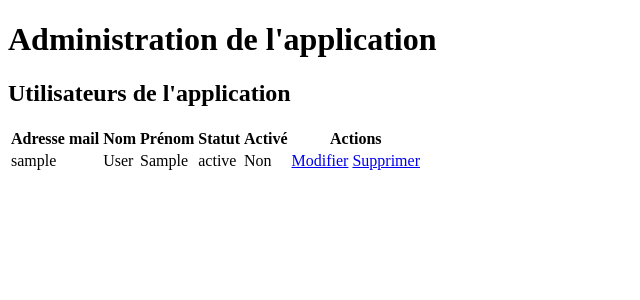
After one commit to BaptisteFT/projet-alternants, a Symfony app: template templates/main/admin.html.twig in a window 1280 px wide. The commit adds this page. Shown: the top 300 px of the page, without its empty margins (0-640 px from the left). Run offline with Twig, Linux system fonts and the light colour scheme; the template is opened without the code that fills it: most values are stand-ins (such as "Sample title", 1, 10 or a date in 2020); some libraries are stand-ins or nearby versions.

Commit message:
Ajout d'une page admin.html.twig

```diff
--- /dev/null
+++ b/templates/main/admin.html.twig
@@ -0,0 +1,45 @@
+<!DOCTYPE html>
+<html lang="fr">
+<head>
+    <meta charset="utf-8" />
+    <script src="https://unpkg.com/pdf-lib"></script>
+    <title>Projet Alternant</title>
+</head>
+<body>
+{% block body %}
+    <h1>Administration de l'application</h1>
+
+    <div>
+        <h2>Utilisateurs de l'application</h2>
+        <table>
+            <tr>
+                <th>Adresse mail</th>
+                <th>Nom</th>
+                <th>Prénom</th>
+                <th>Statut</th>
+                <th>Activé</th>
+                <th>Actions</th>
+            </tr>
+            {% for user in users %}
+                <tr>
+                    <td>{{ user.userName }}</td>
+                    <td>{{ user.lastName }}</td>
+                    <td>{{ user.firstName }}</td>
+                    <td>{{ user.status }}</td>
+                    {% if user.isActive %}
+                        <td>Oui</td>
+                    {% else %}
+                        <td>Non</td>
+                    {% endif %}
+                    <td>
+                        <a href="{{ path('update_user', {'userId': user.getId()}) }}"> Modifier</a>
+                        <a href="{{ path('delete_user', {'userId': user.getId()}) }}"> Supprimer</a>
+                    </td>
+                </tr>
+            {% endfor %}
+        </table>
+    </div>
+
+{% endblock %}
+</body>
+</html>
--- a/templates/main/index.html.twig
+++ b/templates/main/index.html.twig
@@ -11,6 +11,7 @@
     <nav>
         {% if is_granted('ROLE_ADMIN') %}
             <a href="{{ path('create_user') }}"> Ajouter un utilisateur</a>
+            <a href="{{ path('admin_panel') }}"> Administration de l'application</a>
 
         {% endif %}
         <a href="{{ path('my_profil', {userId: app.user.id}) }}">Mon profile</a>
@@ -28,6 +29,7 @@
                         <th>Prénom</th>
                         <th>Nom</th>
                         <th>Adresse mail</th>
+                        <th>Statut</th>
                         <th>Actions</th>
                     </tr>
                     {% for student in students %}
@@ -35,6 +37,7 @@
                             <td>{{ student.firstName }}</td>
                             <td>{{ student.lastName }}</td>
                             <td>{{ student.userName }}</td>
+                            <td>{{ student.status }}</td>
                             <td>
                                 <a href="{{ path('update_user', {'userId': student.getId()}) }}"> Modifier</a>
                                 <a href="{{ path('delete_user', {'userId': student.getId()}) }}"> Supprimer</a>
```
Also changed, not shown: src/Controller/IndexController.php (+14 -0 lines).
